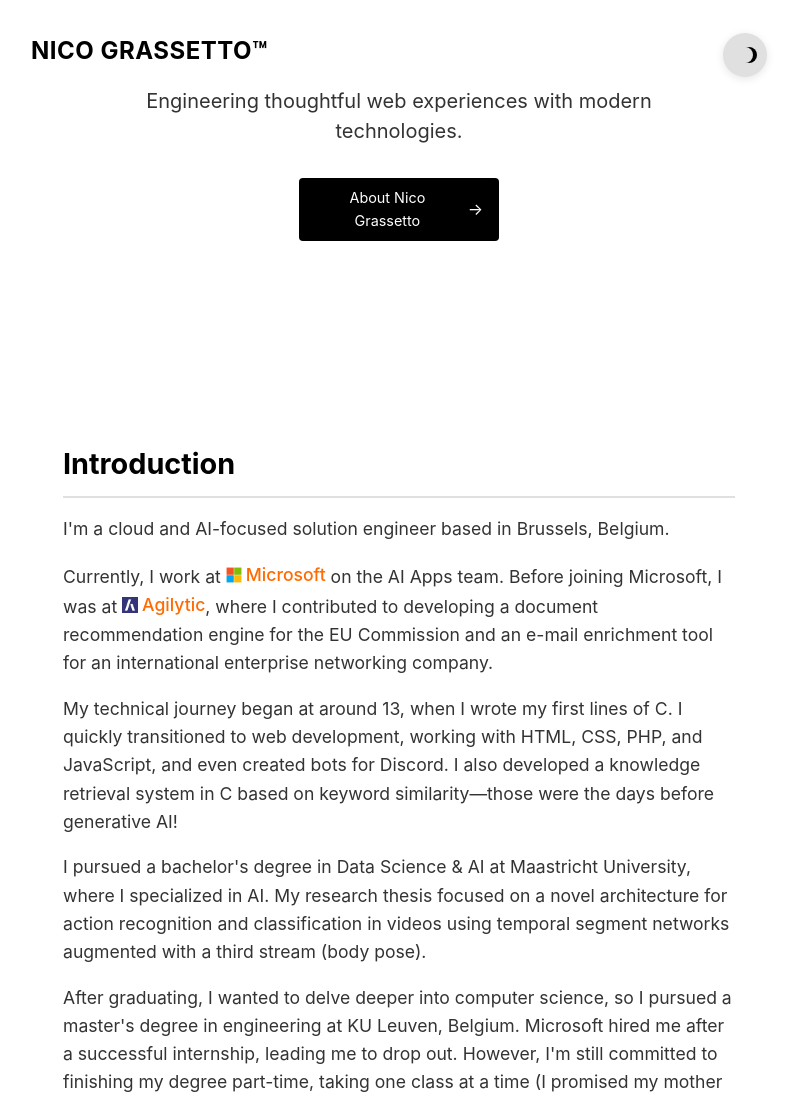
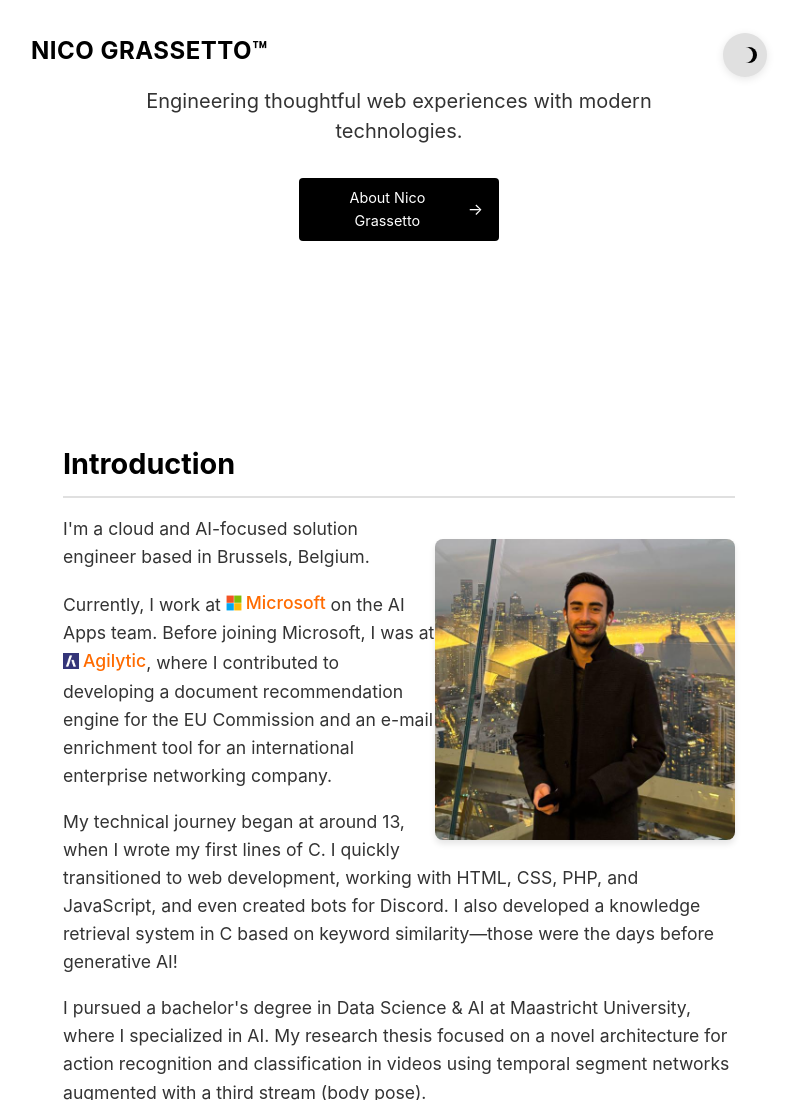
Before and after one commit to NicoGrassetto/nico-grassetto-blog, an Astro site in the folder proper-planet/: page /nico-grassetto-blog/about in a window 1280 px wide. Shown: the top 1100 px of the page, without its empty margins (241-1039 px from the left). Built offline with nearby package versions, Linux system fonts and the light colour scheme; Astro itself is replaced by a stand-in of ours.

```diff
--- a/proper-planet/src/pages/about.astro
+++ b/proper-planet/src/pages/about.astro
@@ -26,6 +26,7 @@
 
 	<section class="about-section">		<h2>Introduction</h2>
 		<div class="content-section">
+			<img src="/nico-grassetto-blog/images/about-picture.jpg" alt="Nico Grassetto" class="profile-picture" />
 			<p>
 				I'm a cloud and AI-focused solution engineer based in Brussels, Belgium.
 			</p>
@@ -47,7 +48,7 @@
 			</p>
 
 			<p>
-				I'm passionate about productivity and self-growth, always seeking new ways to enhance my productivity through technology—no wonder I joined Microsoft!
+			 I'm passionate about productivity and self-growth, always seeking new ways to enhance my productivity through technology—no wonder I joined Microsoft!
 			</p>
 		</div>
 		<!-- Could name "philosophy and approach" -->
@@ -235,6 +236,16 @@
 	color: var(--text-secondary);
 }
 
+.profile-picture {
+	float: right;
+	width: 250px;
+	height: 250px;
+	object-fit: cover;
+	border-radius: 8px;
+	margin: 0 0 1rem 2rem;
+	box-shadow: 0 4px 6px rgba(0, 0, 0, 0.1);
+}
+
 .values-list {
 	list-style: none;
 	padding: 0;
@@ -328,6 +339,15 @@
 	text-decoration: underline;
 }
 
+.profile-picture {
+	width: 100%;
+	height: auto;
+	max-width: 300px;
+	border-radius: 8px;
+	margin: 1.5rem 0;
+	object-fit: cover;
+}
+
 @media (max-width: 768px) {
 	.about-section {
 		padding: 1.5rem;
```
Also changed, not shown: proper-planet/public/images/about-picture.jpg (added).
